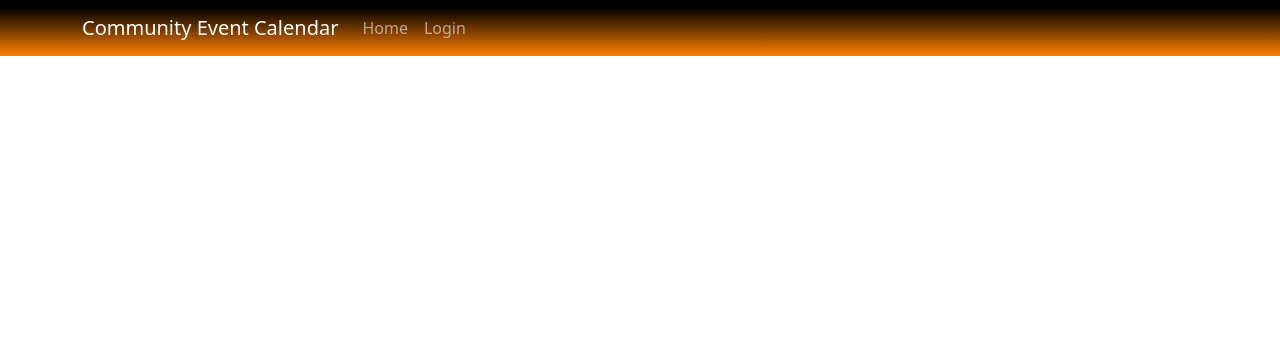
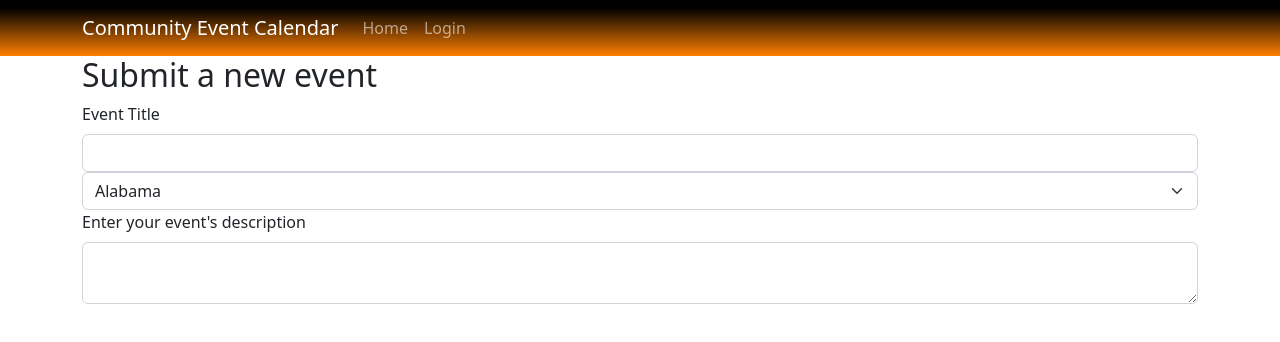
Before and after one commit to fpierreRun/Group-3-MVP, a React (Create React App) app in the folder client/: page /create in a window 1280 px wide. Shown: the top 342 px of the page. Built offline with nearby package versions, Linux system fonts and the light colour scheme.

Commit message:
basic event submit form

```diff
--- a/client/src/App.js
+++ b/client/src/App.js
@@ -10,6 +10,7 @@
 import Home from "./pages/Home"
 import SingleEvent from "./pages/SingleEvent"
 import LoginSignup from "./pages/LoginSingup"
+import CreateEvent from "./pages/CreateEvent";
 
 
 function App() {
@@ -21,6 +22,7 @@
           <Routes>
             <Route path="/" element={<Home />} />
             <Route path="/login" element={<LoginSignup />} />
+            <Route path="/create" element={<CreateEvent />} />
             <Route path="/event">
               <Route path=":id" element={<SingleEvent />} />
             </Route>
--- /dev/null
+++ b/client/src/pages/CreateEvent.js
@@ -0,0 +1,94 @@
+import { Form, Button } from "react-bootstrap"
+
+const CreateEventPage = (props) => {
+
+  const handleEvent = (e) => {
+
+  }
+
+  return (
+    <div>
+      <h2>Submit a new event</h2>
+      <Form onSubmit={handleEvent} method="post">
+
+        <Form.Group controlId="title">
+          <Form.Label>Event Title</Form.Label>
+          <Form.Control
+            name="title"
+            // value={}
+            // onChange={}
+          />
+        </Form.Group>
+
+        <Form.Group controlId="state">
+          <Form.Select>
+            <option value="AL">Alabama</option>
+            <option value="AK">Alaska</option>
+            <option value="AZ">Arizona</option>
+            <option value="AR">Arkansas</option>
+            <option value="CA">California</option>
+            <option value="CO">Colorado</option>
+            <option value="CT">Connecticut</option>
+            <option value="DE">Delaware</option>
+            <option value="DC">Dist of Columbia</option>
+            <option value="FL">Florida</option>
+            <option value="GA">Georgia</option>
+            <option value="HI">Hawaii</option>
+            <option value="ID">Idaho</option>
+            <option value="IL">Illinois</option>
+            <option value="IN">Indiana</option>
+            <option value="IA">Iowa</option>
+            <option value="KS">Kansas</option>
+            <option value="KY">Kentucky</option>
+            <option value="LA">Louisiana</option>
+            <option value="ME">Maine</option>
+            <option value="MD">Maryland</option>
+            <option value="MA">Massachusetts</option>
+            <option value="MI">Michigan</option>
+            <option value="MN">Minnesota</option>
+            <option value="MS">Mississippi</option>
+            <option value="MO">Missouri</option>
+            <option value="MT">Montana</option>
+            <option value="NE">Nebraska</option>
+            <option value="NV">Nevada</option>
+            <option value="NH">New Hampshire</option>
+            <option value="NJ">New Jersey</option>
+            <option value="NM">New Mexico</option>
+            <option value="NY">New York</option>
+            <option value="NC">North Carolina</option>
+            <option value="ND">North Dakota</option>
+            <option value="OH">Ohio</option>
+            <option value="OK">Oklahoma</option>
+            <option value="OR">Oregon</option>
+            <option value="PA">Pennsylvania</option>
+            <option value="RI">Rhode Island</option>
+            <option value="SC">South Carolina</option>
+            <option value="SD">South Dakota</option>
+            <option value="TN">Tennessee</option>
+            <option value="TX">Texas</option>
+            <option value="UT">Utah</option>
+            <option value="VT">Vermont</option>
+            <option value="VA">Virginia</option>
+            <option value="WA">Washington</option>
+            <option value="WV">West Virginia</option>
+            <option value="WI">Wisconsin</option>
+            <option value="WY">Wyoming</option>
+          </Form.Select>
+        </Form.Group>
+
+        <Form.Group controlId="description">
+          <Form.Label>Enter your event's description</Form.Label>
+          <Form.Control
+            name="description"
+            as="textarea"
+            // value={}
+            // onChange={}
+          />
+        </Form.Group>
+
+      </Form>
+    </div>
+  )
+}
+
+export default CreateEventPage
```
